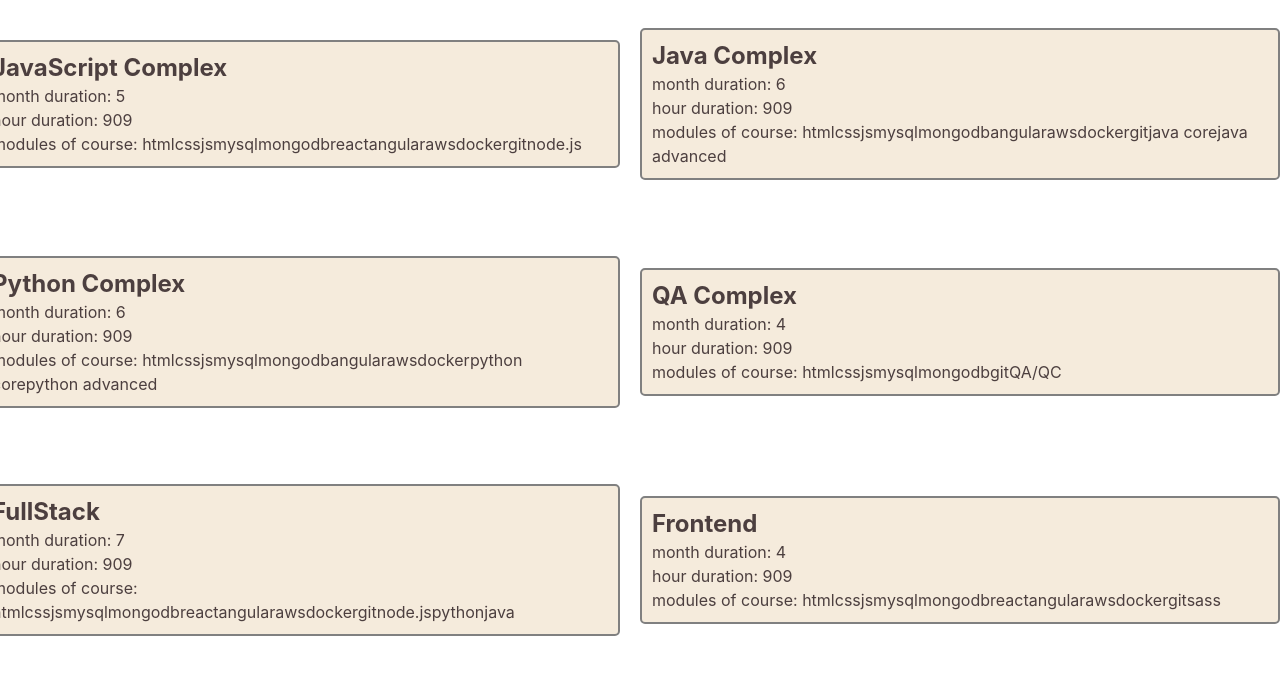
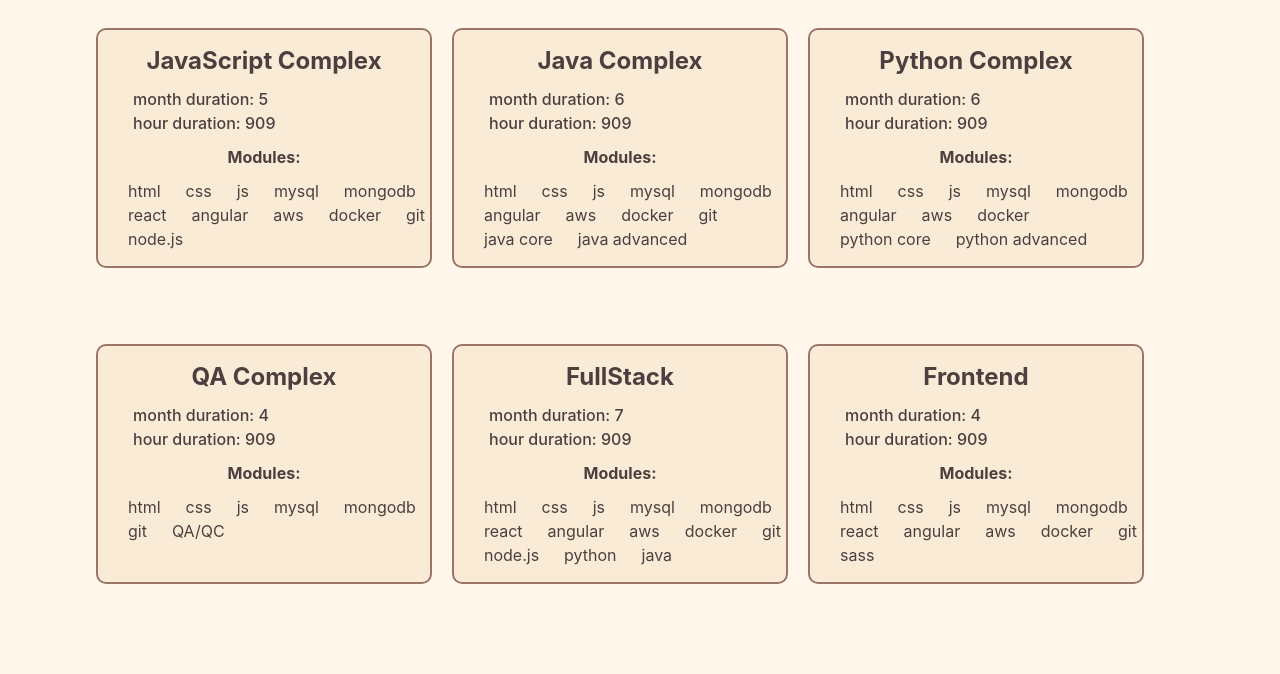
Before and after one commit to DanaXans/react-project-demo, a React (Vite) app: page / in a window 1280 px wide. Shown: the top 674 px of the page. Built offline with nearby package versions, Linux system fonts and the light colour scheme.

Commit message:
finish task4

```diff
--- a/src/components/constructor-component/CourseConstructorComponent.css
+++ b/src/components/constructor-component/CourseConstructorComponent.css
@@ -1,9 +1,13 @@
-body{
+body {
     margin: 0 auto;
+    background: #fff7eb;
+    color: #4c3f3f;
 }
-div{
+
+div {
     display: grid;
-    grid-template-columns: repeat(2, auto);
+    grid-template-columns: repeat(3, auto);
+    grid-template-rows: repeat(2, auto);
     justify-content: center;
     align-items: center;
     gap: 20px;
--- a/src/components/course-info-component/CourseInfoComponent.css
+++ b/src/components/course-info-component/CourseInfoComponent.css
@@ -1,8 +1,34 @@
-ul {
-    background: #f5ebdc;
-    width: 80vh;
-    border: 2px gray solid;
-    border-radius: 5px;
+section {
+    background: antiquewhite;
+    width: 42vh;
+    height: 30vh;
+    border: #9a7668 2px solid;
+    border-radius: 10px;
+    padding: 5px;
+}
+
+h3 {
+    display: flex;
+    justify-content: center;
     padding: 10px;
-    color: #4c3f3f;
 }
+
+p {
+    padding-left: 30px;
+}
+
+h4 {
+    display: flex;
+    justify-content: center;
+    padding: 10px;
+}
+
+ul{
+    display: flex;
+    justify-content: start;
+    align-items: center;
+    flex-wrap: wrap;
+}
+li {
+    padding-left: 25px;
+}
--- a/src/components/course-info-component/CourseInfoComponent.tsx
+++ b/src/components/course-info-component/CourseInfoComponent.tsx
@@ -4,23 +4,28 @@ import "./CourseInfoComponent.css"
 
 export type PropsType = {
     course: ICourse;
-}
+};
 
-export const CourseInfoComponent: FC<PropsType> = ({course}) => {
+export const CourseInfoComponent: FC<PropsType> = ({course}: PropsType) => {
     return (
-        <ul className='my-7'>
-            <li className='text-2xl font-bold'>
+        <section className='my-7'>
+            <h3 className='text-2xl font-bold'>
                 {course.title}
-            </li>
-            <li className='text-1xl'>
+            </h3>
+            <p className='text-1xl font-medium'>
                 month duration: {course.monthDuration}
-            </li>
-            <li className='text-1xl' >
+            </p>
+            <p className='text-1xl font-medium'>
                 hour duration: {course.hourDuration}
-            </li>
-            <li className='text-1xl'>
-                modules of course: {course.modules}
-            </li>
-        </ul>
+            </p>
+            <h4 className='font-bold'>Modules:</h4>
+            <ul>
+                {
+                    course.modules.map((module, index) => (
+                        <li key={index}>{module} </li>
+                    ))
+                }
+            </ul>
+        </section>
     );
 };
```
